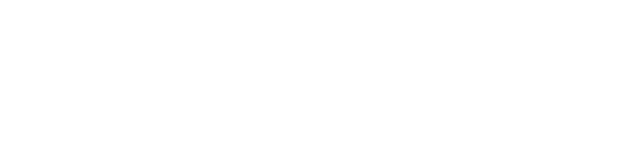
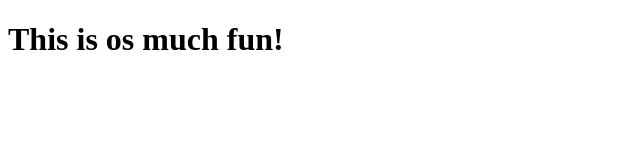
Before and after one commit to SpencerBrown1717/Fintech_git, a plain HTML site: page index.html in a window 1280 px wide. Shown: the whole page, without its empty margins (0-640 px from the left). Drawn offline with Linux system fonts and the light colour scheme.

Commit message:
added a header to index.html

```diff
--- a/index.html
+++ b/index.html
@@ -7,7 +7,7 @@
     <title>Document</title>
 </head>
 <body>
-
+    <h1> This is os much fun!</h1>
 
 </body>
 </html>
```
